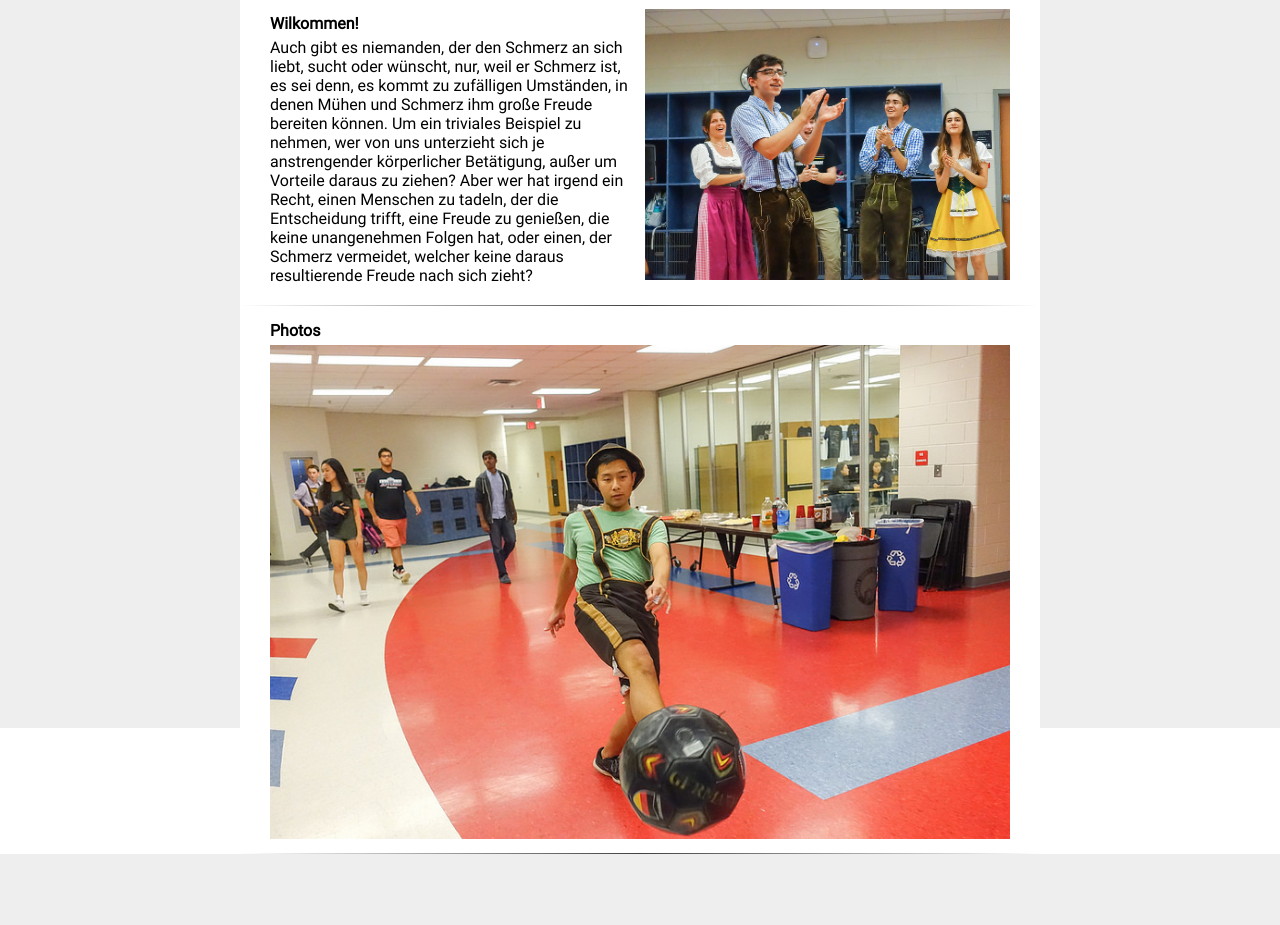
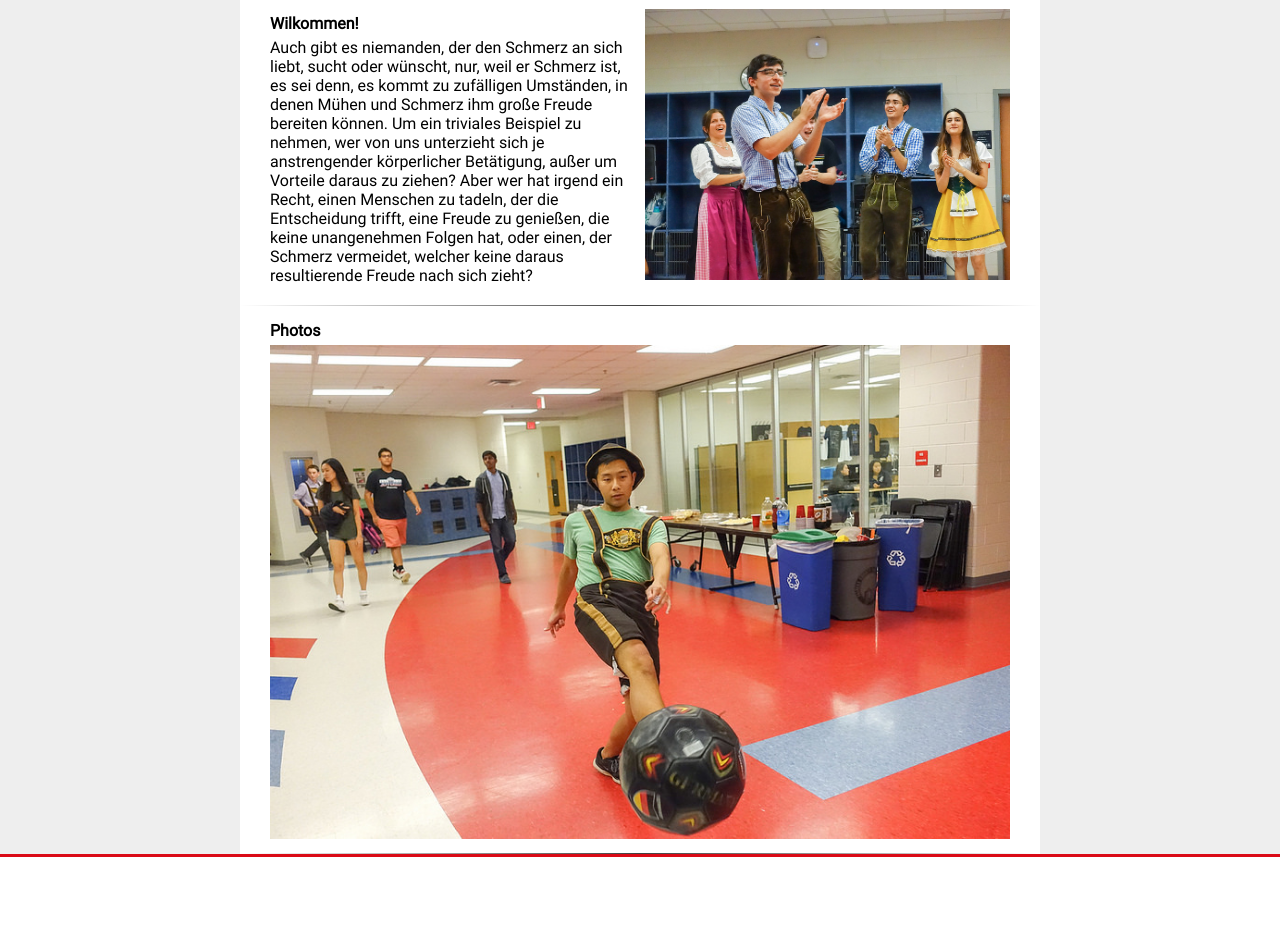
Before and after one commit to tjghs/ghswebsite, a Flask app: page / in a window 1280 px wide. Shown: the part 72-997 px from the top of the page. Before the commit the page ends 926 px from the top, so only its background shows below. Run offline with Flask 2, Linux system fonts and the light colour scheme.

Commit message:
Add footer and fix content div

```diff
--- a/static/css/base.css
+++ b/static/css/base.css
@@ -51,11 +51,21 @@ section {
     display: inline-block;
 }
 
+footer {
+    position: relative;
+    bottom: 0;
+    width: 100%;
+    height: 68px;
+    border-top: 3px solid #DA0A16;
+    float: left;
+}
+
 #wrapper {
     width: 100%;
-    height: 100%;
+    min-height: 100%;
     background: #eee;
     float: left;
+    margin-top: 71px;
 }
 header {
     z-index: 2;
@@ -76,7 +86,6 @@ header {
     z-index: 0;
     position: relative;
     width: 100%;
-    top: 71px;
     left: 0;
     float: left;
     background-color: #fff;
@@ -150,11 +159,11 @@ header {
     float: right;
     position: fixed;
     z-index: 2;
-    background-color: #e0e0e0;
+    background-color: #da0a16;
 }
 .menu-button {
-    color: #da0a16;
-    font-size: 18px;
+    color: #fff;
+    font-size: 16px;
     width: 100%;
     height: 100px;
     float: left;
@@ -181,7 +190,3 @@ header {
     cursor: pointer;
     display: inline-block;
 }
-
-footer {
-    width: 100vw;
-}
--- a/templates/index.html
+++ b/templates/index.html
@@ -59,6 +59,8 @@
                 <button class="menu-button">Hour Tracker</button>
             </a>
         </nav>
+        <footer>
+        </footer>
         <script src="scripts/script.js"></script>
         <script src="scripts/sidebar.js"></script>
 	</body>
```
